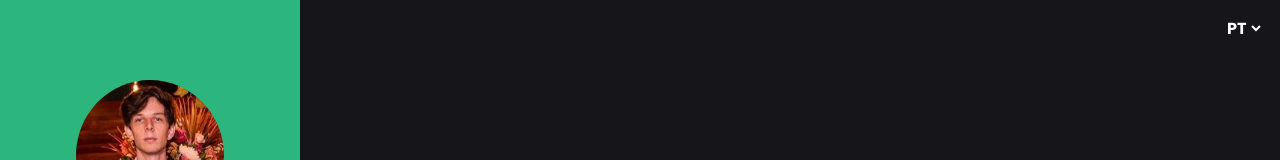
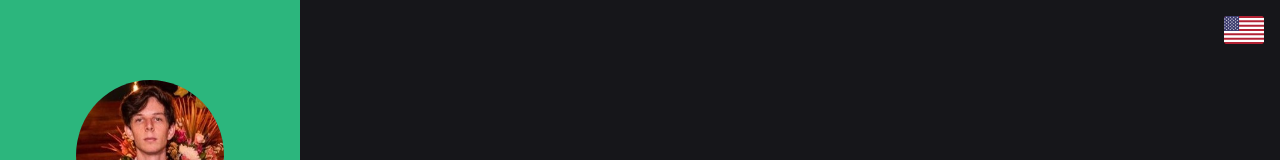
Before and after one commit to brnofranco/portfolio, a React (Vite) app: page / in a window 1280 px wide. Shown: the top 160 px of the page. Built offline with nearby package versions, Linux system fonts and the light colour scheme.

Commit message:
change language selector

```diff
--- a/src/components/Header/index.tsx
+++ b/src/components/Header/index.tsx
@@ -3,13 +3,38 @@ import { useState } from "react";
 import { useTranslation } from "react-i18next";
 import { Sidebar } from "../Sidebar";
 import { ContactNav } from "./styles";
+import brazilianFlag from "../../assets/countries/br.svg";
+import usaFlag from "../../assets/countries/usa.svg";
+
+interface NextLanguageData {
+	iconNextLanguage: string;
+	alt: string;
+	nextLanguage: string;
+}
 
 export function Header() {
 	const [showSidebar, setShowSidebar] = useState(false);
 	const { i18n } = useTranslation();
 
-	const handleChangeLanguage = (value: string) => {
-		i18n.changeLanguage(value);
+	const selectedLanguage = i18n.language as "pt" | "en";
+
+	const changeLanguageData: Record<"pt" | "en", NextLanguageData> = {
+		pt: {
+			iconNextLanguage: usaFlag,
+			alt: "Bandeira dos Estados Unidos",
+			nextLanguage: "en",
+		},
+		en: {
+			iconNextLanguage: brazilianFlag,
+			alt: "Bandeira do Brasil",
+			nextLanguage: "pt",
+		},
+	};
+
+	const nextLanguage = changeLanguageData[selectedLanguage];
+
+	const handleChangeLanguage = () => {
+		i18n.changeLanguage(nextLanguage.nextLanguage);
 	};
 
 	return (
@@ -17,20 +42,22 @@ export function Header() {
 			{showSidebar && <Sidebar />}
 
 			<ContactNav>
-				<button>
+				<button className="hamburger">
 					<Hamburger toggled={showSidebar} toggle={setShowSidebar} />
 				</button>
 
 				<p>Bruno Franco</p>
 
-				<div className="language-select">
-					<select
-						onChange={(e) => handleChangeLanguage(e.target.value)}
-					>
-						<option value="pt">PT</option>
-						<option value="en">EN</option>
-					</select>
-				</div>
+				<button
+					onClick={handleChangeLanguage}
+					className="change-language"
+				>
+					<img
+						src={nextLanguage.iconNextLanguage}
+						width={40}
+						alt={nextLanguage.alt}
+					/>
+				</button>
 			</ContactNav>
 		</>
 	);
--- a/src/components/Header/styles.ts
+++ b/src/components/Header/styles.ts
@@ -10,7 +10,7 @@ export const ContactNav = styled.div`
 	width: 100%;
 	padding: 1rem;
 
-	button,
+	button.hamburger,
 	p {
 		display: none;
 	}
@@ -26,16 +26,25 @@ export const ContactNav = styled.div`
 
 	@media (max-width: 1080px) {
 		justify-content: space-between;
+		align-items: center;
 
 		height: 50px;
 		padding: 0;
 		background-color: var(--green);
 
-		button,
+		button.change-language,
+		button.hamburger,
 		p,
 		div {
 			display: block;
 			flex: 1;
+		}
+
+		button.change-language {
+			display: flex;
+			align-items: center;
+			justify-content: end;
+			padding-right: 0.5rem;
 		}
 
 		p {
```
Also changed, not shown: src/assets/countries/br.svg (added), src/assets/countries/usa.svg (added).
